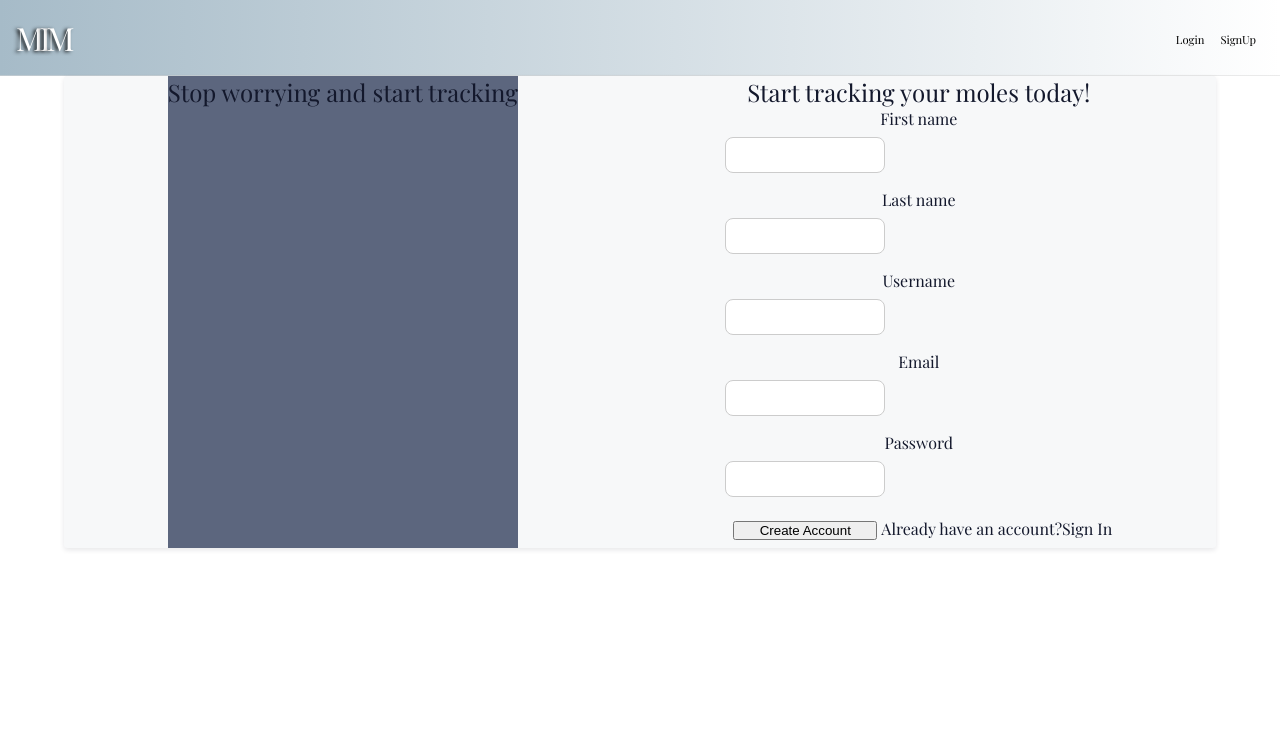
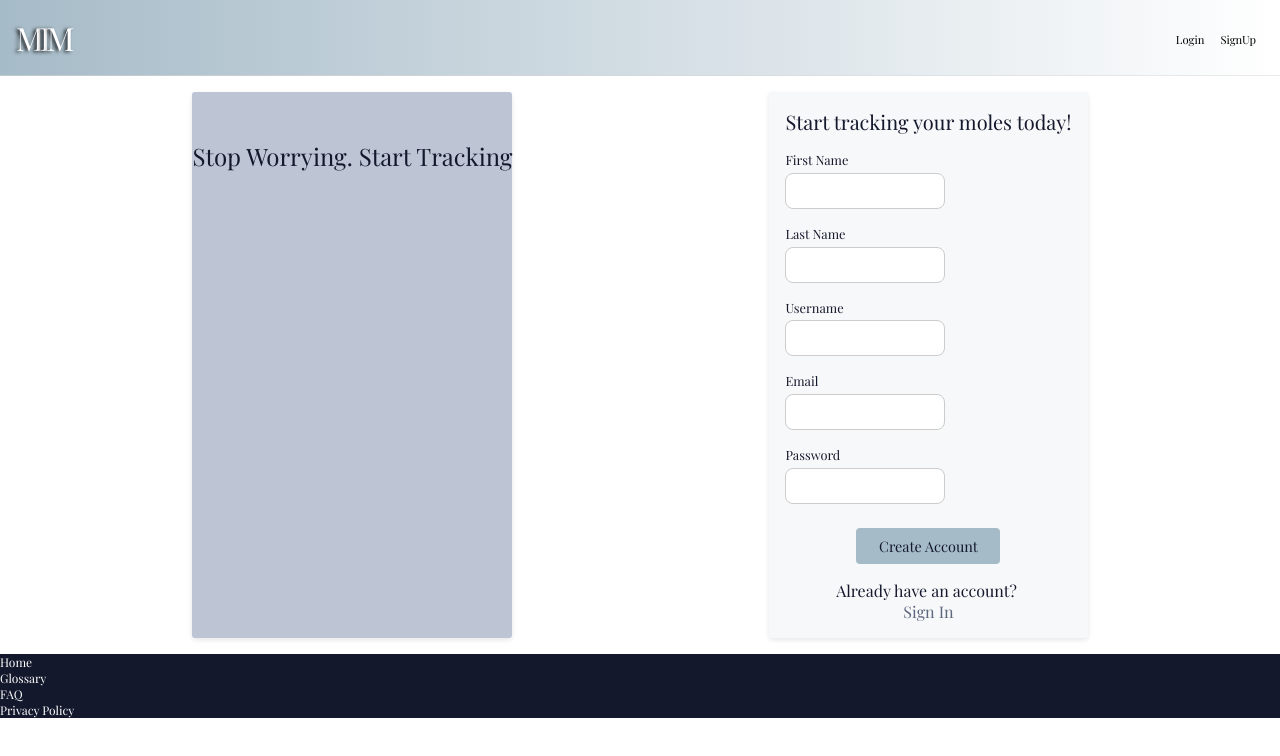
Before and after one commit to sstockall/MIM-client, a React (Create React App) app: page /signup in a window 1280 px wide. Shown: the top 756 px of the page. Built offline with nearby package versions, Linux system fonts and the light colour scheme.

Commit message:
Styling dashboard

```diff
--- a/src/components/Footer/Footer.js
+++ b/src/components/Footer/Footer.js
@@ -1,9 +1,18 @@
+import { NavLink } from 'react-router-dom';
 import './Footer.scss'
 
 function Footer() {
     return (
         <footer className="footer">
+             < div className='footer__logo'>
 
+            </div>
+            <div className='footer__pages'>
+                <NavLink to='/' className='footer__link'>Home</NavLink>
+                <NavLink to='/' className='footer__link'>Glossary</NavLink>
+                <NavLink to='/' className='footer__link'>FAQ</NavLink>
+                <NavLink to='/' className='footer__link'>Privacy Policy</NavLink>
+            </div>
         </footer>
      );
 }
--- a/src/components/Footer/Footer.scss
+++ b/src/components/Footer/Footer.scss
@@ -0,0 +1,22 @@
+@use '../../styles/global' as *;
+@use '../../styles/partials/variables' as *;
+@use '../../styles/partials/mixins' as *;
+
+.footer {
+    background-color: $primary-text;
+
+
+    &__logo {
+
+    }
+
+    &__pages {
+        display: flex;
+        flex-direction: column;
+        align-items: flex-start;
+    }
+
+    &__link {
+        font-size: 0.75rem;
+    }
+}
--- a/src/components/InputField/InputField.scss
+++ b/src/components/InputField/InputField.scss
@@ -7,7 +7,9 @@
     flex-direction: column;
 
     &__label {
-        margin-bottom: 0.5rem;
+        margin-bottom: 0.3rem;
+        text-align: left;
+        font-size: 0.8rem;
     }
 
     &__input {
@@ -16,6 +18,10 @@
         border-radius: 0.5rem;
         padding: 0.5rem;
         font-size: inherit;
-        width: 10rem;
+        width: auto;
+
+        @include tablet {
+            width: 10rem;
+        }
     }
 }
--- a/src/pages/DashboardPage/DashboardPage.js
+++ b/src/pages/DashboardPage/DashboardPage.js
@@ -1,6 +1,7 @@
 import './DashboardPage.scss'
 import { Component } from 'react';
 import axios from 'axios';
+import diagram from '../../assets/images/anatomy-diagram.png'
 
 class DashboardPage extends Component {
     state = {
@@ -33,17 +34,25 @@ class DashboardPage extends Component {
     }
 
     render() {
-      const { userInfo, isLoading } = this.state;
-      console.log(userInfo)
+      const { userInfo, isLoading, userRecords } = this.state;
+      console.log(userInfo, userRecords)
       return isLoading ?
-        <>Loading...</>
+        <div className='loading'>
+          <h2 className='loading__text'>Loading...</h2>
+        </div>
       :
-      (
-        <>
-          <h1>Dashboard</h1>
-          <h2>Welcome, {userInfo.first_name}</h2>
-        </>
-      )
+        (
+          <main className='dashboard'>
+            <div className='dashboard__inner'>
+              <div className='dashboard__header'>
+                <h1 className='dashboard__header-text'>hey {userInfo.first_name}</h1>
+              </div>
+              <div className='dashboard__diagram'>
+                <img className='dashboard__diagram--img'src={diagram} alt='diagram' />
+              </div>
+            </div>
+          </main>
+        )
     }
   }
 
--- a/src/pages/DashboardPage/DashboardPage.scss
+++ b/src/pages/DashboardPage/DashboardPage.scss
@@ -0,0 +1,43 @@
+@use '../../styles/global' as *;
+@use '../../styles/partials/variables' as *;
+@use '../../styles/partials/mixins' as *;
+
+.loading {
+
+    &__text {
+
+    }
+}
+
+.dashboard {
+    display: flex;
+    justify-content: center;
+
+    &__inner {
+        width: 90%;
+        background-color: $light-grey;
+        margin: 1rem 0;
+        border-radius: 5px;
+        box-shadow: 0px 2px 5px rgba(19, 24, 44, 0.7);
+    }
+
+    &__header {
+
+    }
+
+    &__header-text {
+
+    }
+
+    &__diagram {
+        display: none;
+
+        @include tablet {
+            display: flex;
+        }
+        &--img {
+            border-radius: 5px;
+            box-shadow: 0px 2px 5px rgba(19, 24, 44, 0.4);
+        }
+    }
+}
--- a/src/pages/HomePage/HomePage.scss
+++ b/src/pages/HomePage/HomePage.scss
@@ -17,12 +17,13 @@
     }
     &__hero {
         background-color: $light-grey;
+        border: 3px solid $background-blue;
+        border-radius: 5px;
         padding: 0.5rem;
         padding-bottom: 5rem;
         display: flex;
         flex-direction: column;
         align-items: center;
-        border: 3px solid $background-blue;
     }
 
     &__hero-header {
@@ -54,9 +55,9 @@
     &__info-inner {
         width: 90%;
         border-radius: 5px;
-        box-shadow: 0px 2px 5px rgba(19, 24, 44, 0.1);
-        margin-top: -2rem;
-        background-color: $background-blue;
+        box-shadow: 0px 2px 5px rgba(19, 24, 44, 0.7);
+        margin-top: -3.5rem;
+        background-color: $cloud;
         padding: 0.5rem;
     }
 
@@ -77,7 +78,8 @@
     }
 
     &__info-link {
-        color: $primary-text;
+        color: $slate;
+        padding-right: 0.5rem;
     }
 
 }
--- a/src/pages/LoginPage/LoginPage.scss
+++ b/src/pages/LoginPage/LoginPage.scss
@@ -5,33 +5,34 @@
 .login {
     display: flex;
     justify-content: center;
-   background-color: $slate;
 
     &__inner {
         width: 90%;
-        border-radius: 3px;
-        box-shadow: 0px 2px 5px rgba(19, 24, 44, 0.1);
         background-color: $light-grey;
     }
 
     &__hero {
-
+        border-radius: 3px;
+        box-shadow: 0px 2px 5px rgba(19, 24, 44, 0.1);
+        padding: 1rem;
     }
 
     &__hero-header {
-
+        padding: 3rem 0;
     }
 
     &__form {
-
+        border-radius: 3px;
+        box-shadow: 0px 2px 5px rgba(19, 24, 44, 0.1);
+        padding: 1rem;
     }
 
     &__form-userinfo {
-
+        display: flex;
+        flex-direction: column;
     }
 
     &__form-field {
-        display: flex;
         padding: 0.5rem;
     }
 
@@ -46,10 +47,11 @@
     &__form-submit {
         display: flex;
         flex-direction: column;
+        align-items: center;
     }
 
     &__form-button {
-
+        margin-bottom: 1rem;
     }
 
     &__form-login {
@@ -57,6 +59,6 @@
     }
 
     &__form-link {
-        color: $primary-text;
+        color: $slate;
     }
 }
--- a/src/pages/SignUpPage/SignUpPage.js
+++ b/src/pages/SignUpPage/SignUpPage.js
@@ -36,13 +36,13 @@ class SignUpPage extends Component {
             <section className="signup">
                 <div className='signup__inner'>
                     <div className='signup__hero'>
-                        <h1 className='signup__hero-header'>Stop worrying and start tracking</h1>
+                        <h1 className='signup__hero-header'>Stop Worrying. Start Tracking</h1>
                     </div>
                     <form className="signup__form" onSubmit={this.handleSignUp}>
                         <h2 className='signup__form-header'>Start tracking your moles today!</h2>
                         <div className='signup__form-inputs'>
-                            <InputField className='signup__form-field'type="text" name="first_name" label="First name" />
-                            <InputField className='signup__form-field'type="text" name="last_name" label="Last name" />
+                            <InputField className='signup__form-field'type="text" name="first_name" label="First Name" />
+                            <InputField className='signup__form-field'type="text" name="last_name" label="Last Name" />
                             <InputField className='signup__form-field'type="text" name="username" label="Username" />
                             <InputField className='signup__form-field'type="text" name="email" label="Email" />
                             <InputField className='signup__form-field'type="password" name="password" label="Password" />
--- a/src/pages/SignUpPage/SignUpPage.scss
+++ b/src/pages/SignUpPage/SignUpPage.scss
@@ -8,11 +8,9 @@
 
     &__inner {
         width: 90%;
-        border-radius: 3px;
-        box-shadow: 0px 2px 5px rgba(19, 24, 44, 0.1);
-        background-color: $light-grey;
         display: flex;
         flex-direction: column;
+        margin: 1rem 0;
 
         @include tablet {
             flex-direction: row;
@@ -21,19 +19,28 @@
     }
 
     &__hero {
-        background-color: $slate;
+        background-color: $cloud;
+        border-radius: 3px;
+        box-shadow: 0px 2px 5px rgba(19, 24, 44, 0.1);
     }
 
     &__hero-header {
-
+        padding: 3rem 0;
     }
 
     &__form {
-
+        border-radius: 3px;
+        box-shadow: 0px 2px 5px rgba(19, 24, 44, 0.1);
+        display: flex;
+        flex-direction: column;
+        padding: 1rem;
+        background-color: $light-grey;
     }
 
     &__form-header {
-
+        text-align: left;
+        padding-bottom: 1rem;
+        font-size: 1.25rem;
     }
 
     &__form-inputs {
@@ -45,14 +52,16 @@
     }
 
     &__form-submit {
-
+        display: flex;
+        flex-direction: column;
+        align-items: center;
     }
 
     &__form-button {
-
+        margin-bottom: 1rem;
     }
 
     &__form-login {
-        color: $primary-text;
+        color: $slate;
     }
 }
--- a/src/styles/_global.scss
+++ b/src/styles/_global.scss
@@ -16,3 +16,21 @@ a {
     text-decoration: none;
     color: white;
 }
+
+button {
+    background-color: $background-blue;
+    color: $primary-text;
+    border: none;
+    padding: 0.5rem;
+    border-radius: 4px;
+    font-family: 'Playfair Display', Cambria, Cochin, Georgia, Times, 'Times New Roman', serif;
+    font-weight: bold;
+    font-size: 0.9rem;
+
+    &:hover {
+        cursor: pointer;
+        background-color: $primary-text;
+        color: white;
+    }
+
+}
--- a/src/styles/partials/_variables.scss
+++ b/src/styles/partials/_variables.scss
@@ -2,6 +2,7 @@
 $background-blue: #A6BBC8;
 $secondary-blue: #0099cc;
 $light-grey: #F7F8F9;
+$cloud: #BDC5D5;
 $slate: #5C667E;
 $primary-text:#13182C;
 
```
Also changed, not shown: src/assets/images/anatomy-diagram.png (added).
